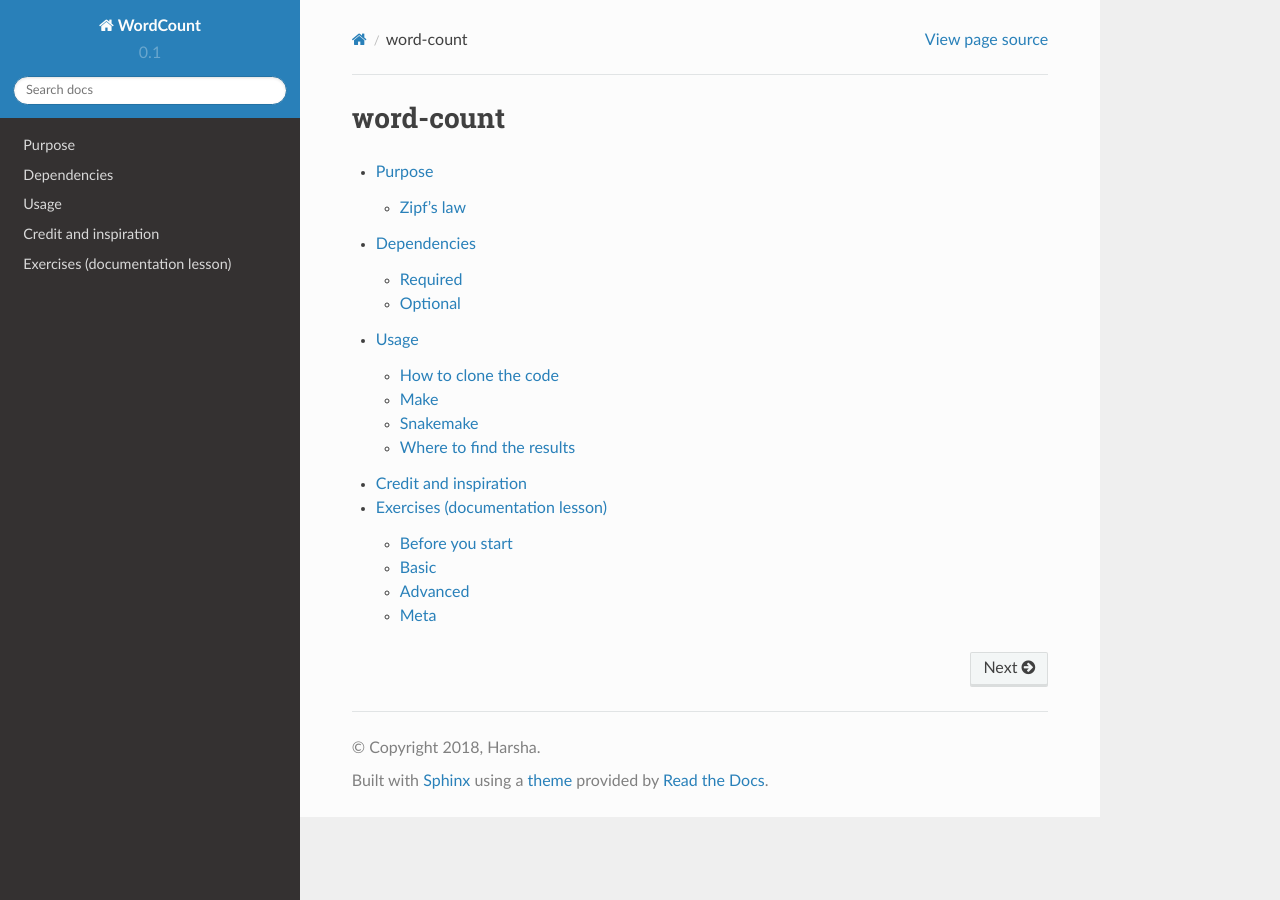
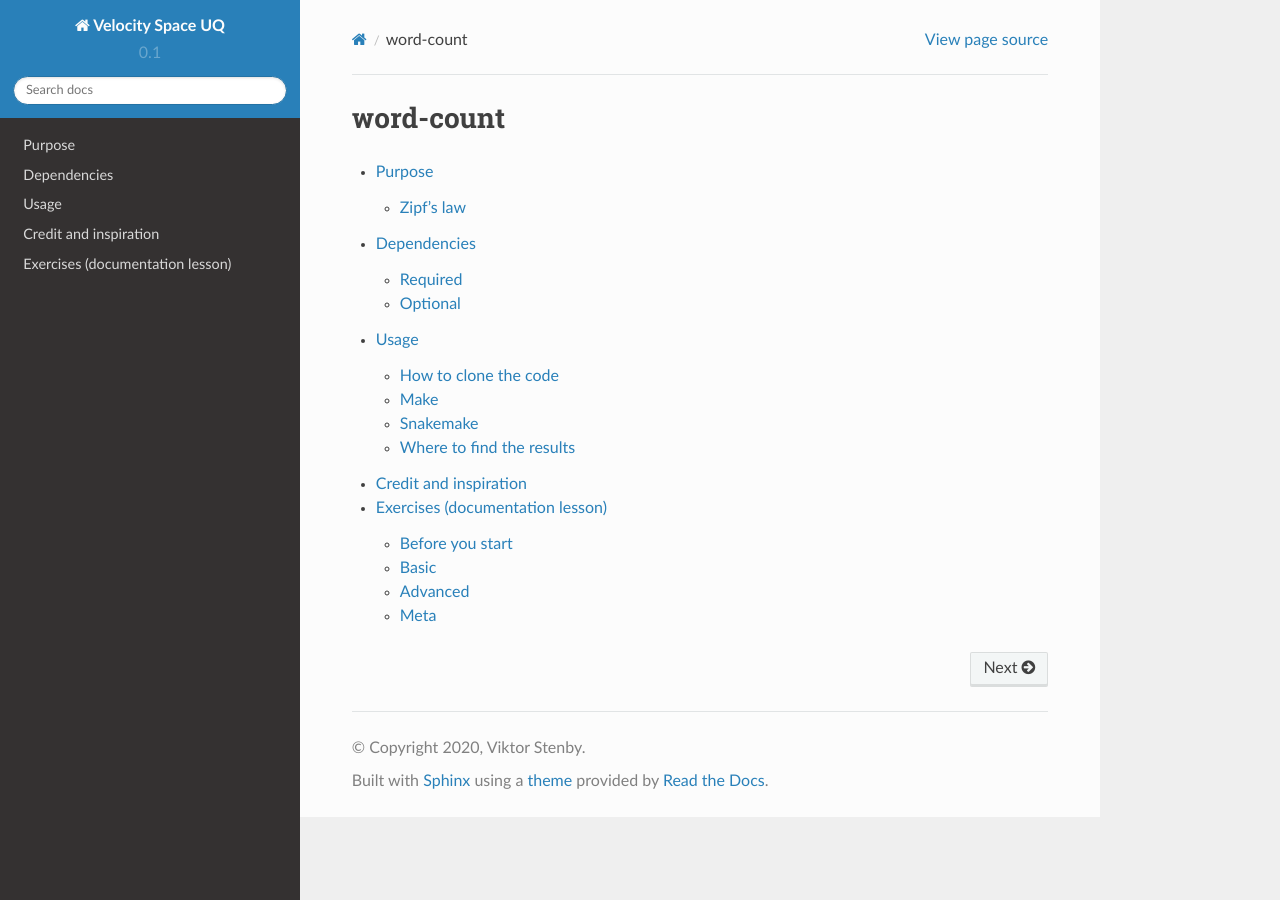
Before and after one commit to vstenby/BSc_VelocitySpaceUQ, a Sphinx documentation site: the page built from doc/index.rst, in a window 1280 px wide. Built offline with Sphinx 7.4.7 and the Read the Docs theme 2.0.0, drawn with Linux system fonts in a browser that asks for light colours.

Commit message:
Updated documentation

```diff
--- a/doc/conf.py
+++ b/doc/conf.py
@@ -46,9 +46,9 @@ source_suffix = '.rst'
 master_doc = 'index'
 
 # General information about the project.
-project = 'WordCount'
-copyright = '2018, Harsha'
-author = 'Harsha'
+project = 'Velocity Space UQ'
+copyright = '2020, Viktor Stenby'
+author = 'Viktor Stenby'
 
 # The version info for the project you're documenting, acts as replacement for
 # |version| and |release|, also used in various other places throughout the
```
